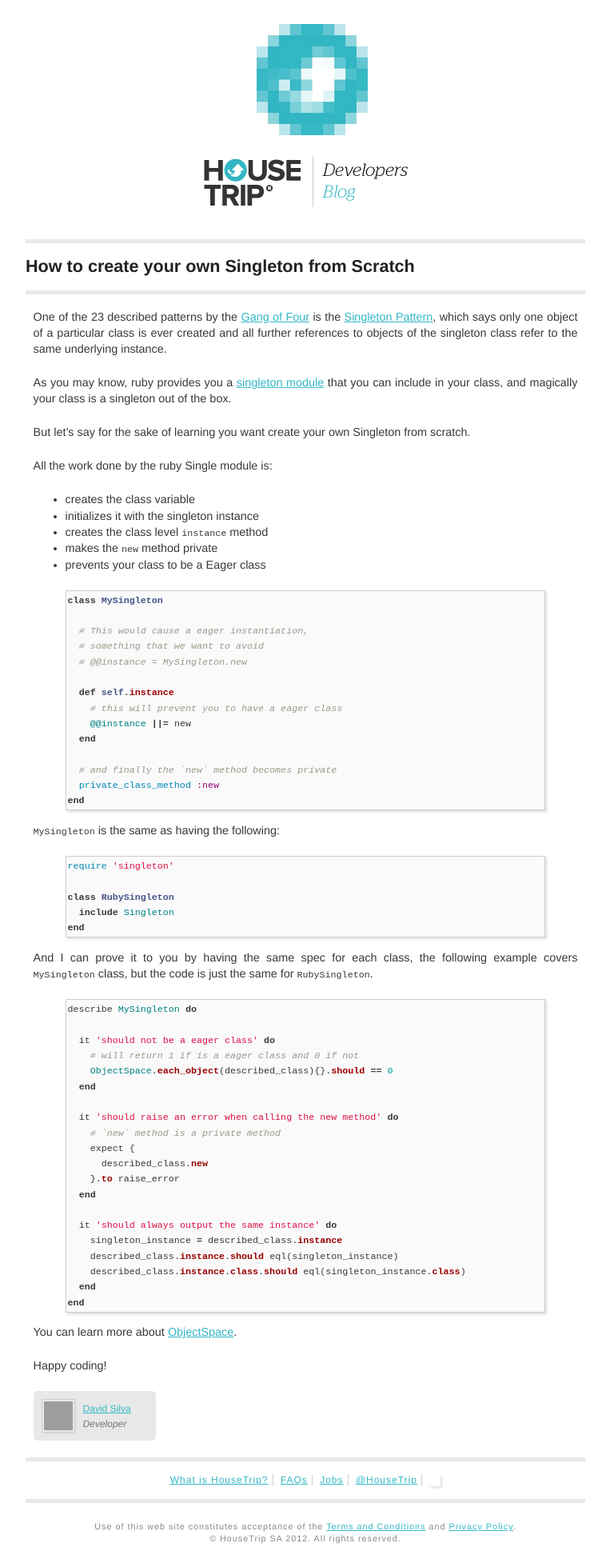
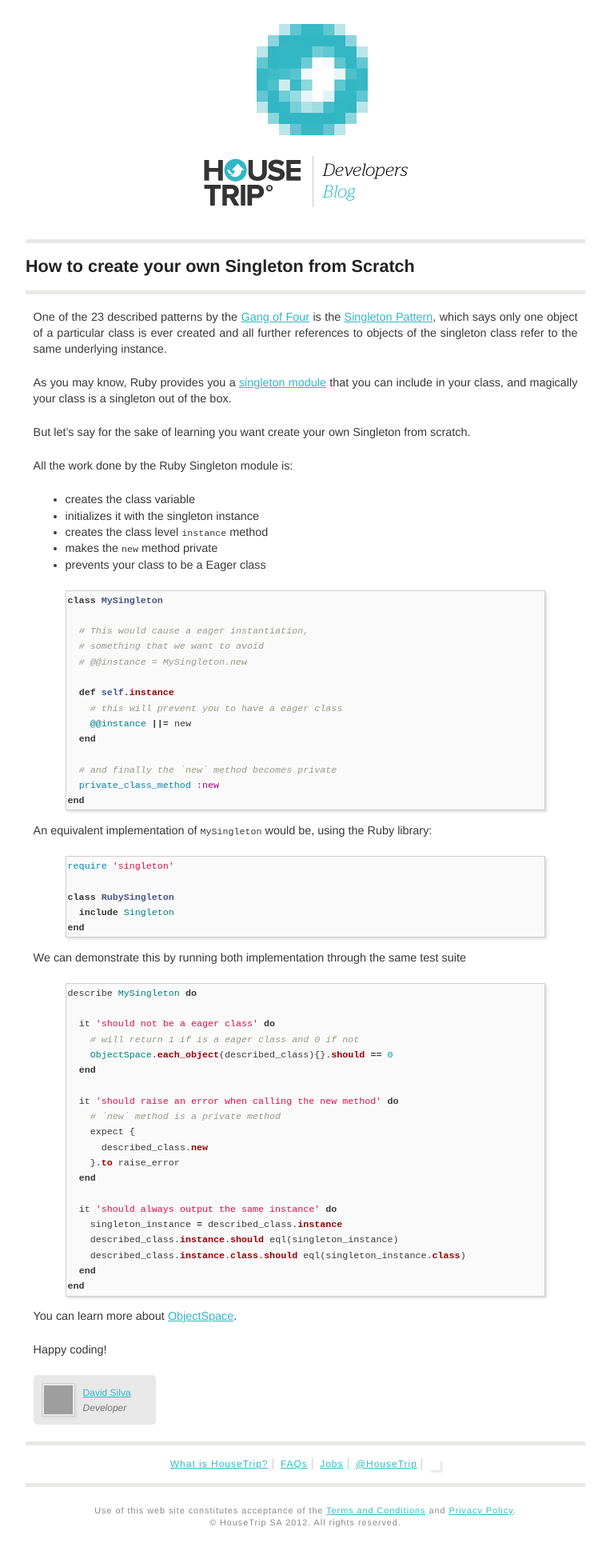
Before and after one commit to HouseTrip/housetrip.github.com, a Jekyll site: the page built from _posts/2014-01-08-make-a-singleton-from-scratch.md, in a window 1280 px wide. Shown: the whole page at 80% size, without its empty margins (258-1021 px from the left). Built offline with Jekyll 4.4.1, drawn with Linux system fonts in a browser that asks for light colours; after the commit the page ends 1918 px from its top, so only the background shows below that; grey boxes are pictures that could not be loaded.

Commit message:
Change phrases

```diff
--- a/_posts/2014-01-08-make-a-singleton-from-scratch.md
+++ b/_posts/2014-01-08-make-a-singleton-from-scratch.md
@@ -14,11 +14,11 @@
 
 One of the 23 described patterns by the [Gang of Four](http://en.wikipedia.org/wiki/Design_Patterns) is the [Singleton Pattern](http://en.wikipedia.org/wiki/Singleton_pattern), which says only one object of a particular class is ever created and all further references to objects of the singleton class refer to the same underlying instance.
 
-As you may know, ruby provides you a [singleton module](http://ruby-doc.org/stdlib-2.1.0/libdoc/singleton/rdoc/Singleton.html) that you can include in your class, and magically your class is a singleton out of the box.
+As you may know, Ruby provides you a [singleton module](http://ruby-doc.org/stdlib-2.1.0/libdoc/singleton/rdoc/Singleton.html) that you can include in your class, and magically your class is a singleton out of the box.
 
 But let's say for the sake of learning you want create your own Singleton from scratch.
 
-All the work done by the ruby Single module is:
+All the work done by the Ruby Singleton module is:
 
 - creates the class variable
 - initializes it with the singleton instance
@@ -45,7 +45,7 @@
 {% endhighlight %}
 
 
-`MySingleton` is the same as having the following:
+An equivalent implementation of `MySingleton` would be, using the Ruby library:
 
 {% highlight ruby %}
 require 'singleton'
@@ -55,7 +55,7 @@
 end
 {% endhighlight %}
 
-And I can prove it to you by having the same spec for each class, the following example covers `MySingleton` class, but the code is just the same for `RubySingleton`.
+We can demonstrate this by running both implementation through the same test suite
 
 {% highlight ruby %}
 describe MySingleton do
```
